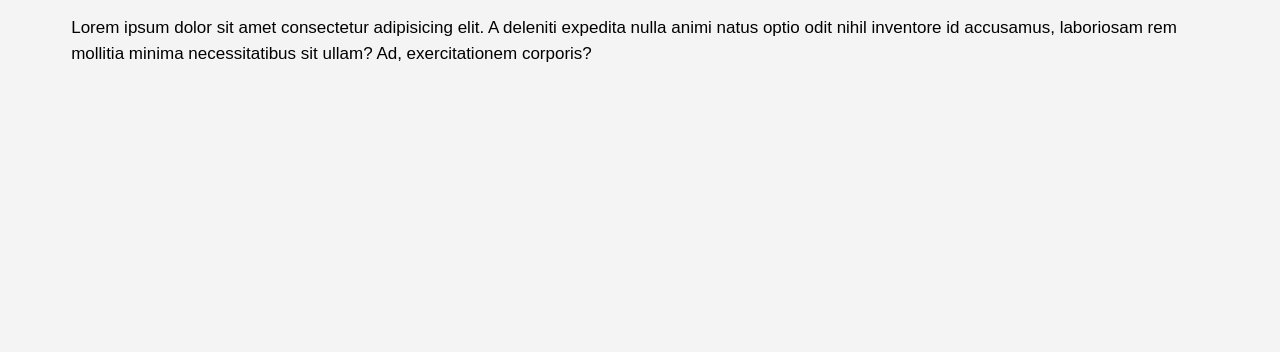
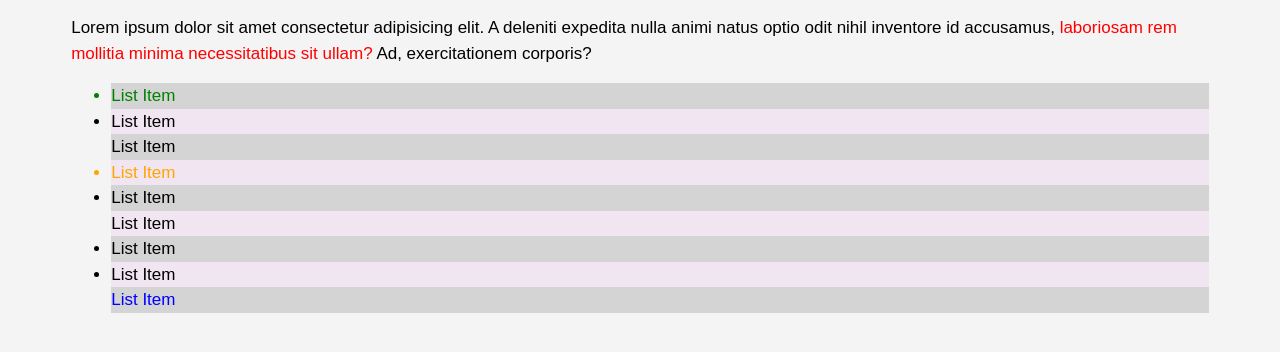
Before and after one commit to pittyh6/2-12Mths-WebDevelopmentStudy-2022-2023, a plain HTML site: page WDS-35_JQuery-1_jQuery_Crash_Course_1-Intro_&_Selectors/selectors/index.html in a window 1280 px wide. Shown: the part 124-476 px from the top of the page. Drawn offline with nearby package versions, Linux system fonts and the light colour scheme.

Commit message:
[wds-35] selectors and some methods

```diff
--- a/WDS-35_JQuery-1_jQuery_Crash_Course_1-Intro_&_Selectors/selectors/index.html
+++ b/WDS-35_JQuery-1_jQuery_Crash_Course_1-Intro_&_Selectors/selectors/index.html
@@ -44,12 +44,33 @@
              animi natus optio odit nihil inventore id accusamus, laboriosam rem mollitia minima
              necessitatibus sit ullam? Ad, exercitationem corporis?
         </p>
+
+        <ul id="list">
+            <li>List Item</li>
+            <li>List Item</li>
+            <li>List Item</li>
+            <li>List Item</li>
+            <li>List Item</li>
+            <li>List Item</li>
+            <li>List Item</li>
+            <li>List Item</li>
+            <li>List Item</li>
+        </ul>
     </div>
 
     <script>
         $('h1').hide()
         $('#heading1').fadeIn()
         $('.para2').fadeOut()
+        $('p span').css('color', 'red')
+
+        $('ul#list li:first').css('color', 'green')
+        $('ul#list li:last').css('color', 'blue')
+        $('ul#list li:nth(3)').css('color', 'orange')
+        $('ul#list li:nth-child(3n').css('list-style', 'none')
+        $('ul#list li:even').css('background', '#cccc')
+        $('ul#list li:odd').css('background', '#c1c1')
+
     </script>
 </body>
 </html>
```
Also changed, not shown: WDS-35_JQuery-1_jQuery_Crash_Course_1-Intro_&_Selectors/README.md.
